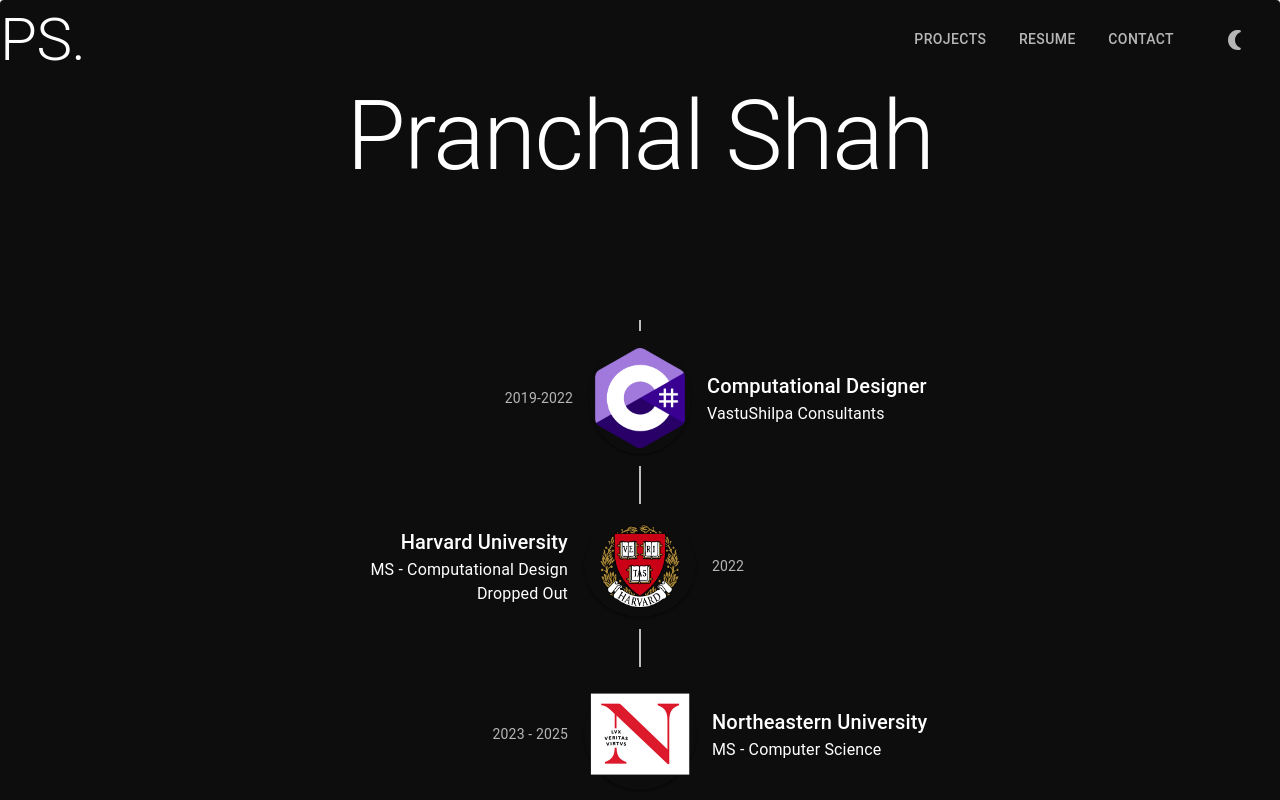
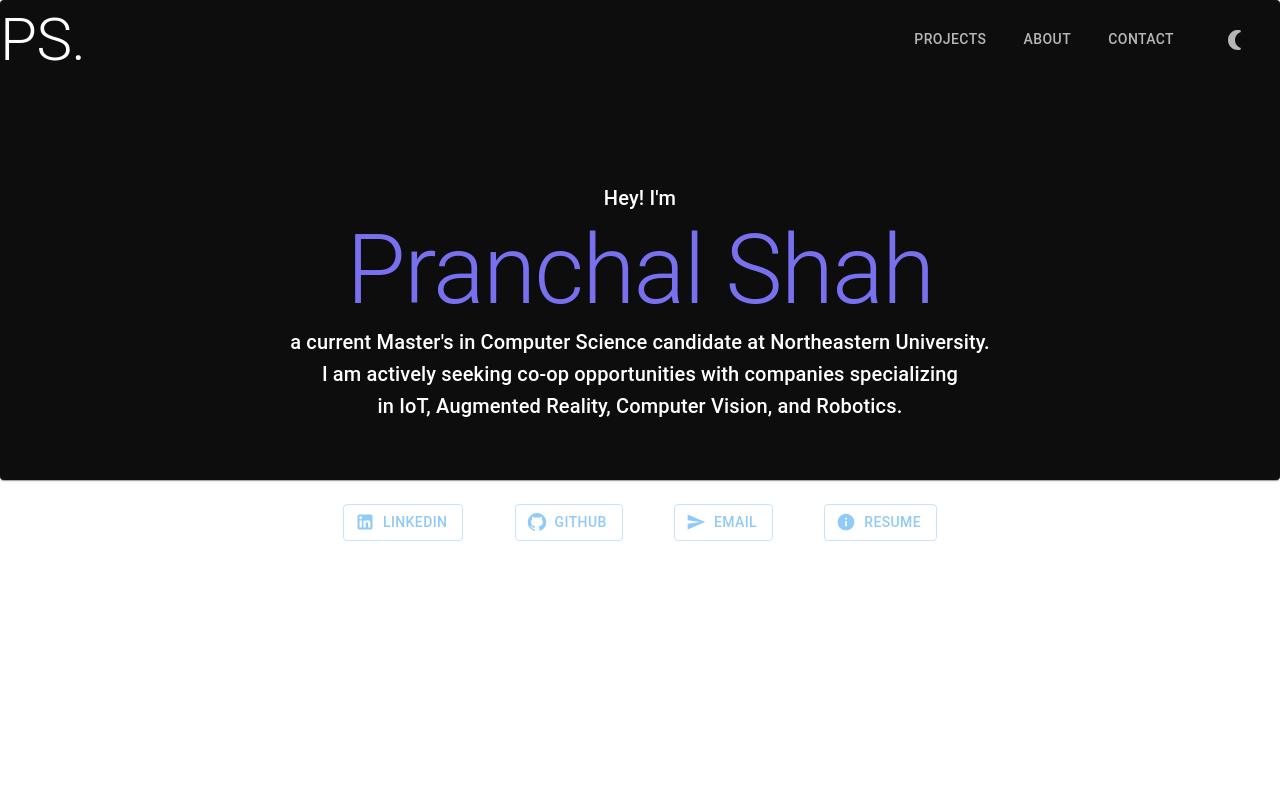
Before and after one commit to cyber-shah/personal-page, a React (Create React App) app: page / in a window 1280 px wide. Shown: the top 800 px of the page. Built offline with nearby package versions, Linux system fonts and the light colour scheme.

Commit message:
now onto resune

```diff
--- a/src/App.js
+++ b/src/App.js
@@ -15,17 +15,21 @@
 });
 
 const lightTheme = createTheme({});
+function App() {
+  const style = {
+    Main: {
+        height : '100vh',},
+    }
 
-function App() {
   return (
 
-      <div className='App'>
+      <div className='App' style={style.Main}>
         <ThemeProvider theme={darkTheme}>
         <Paper>
 
           <Navbar/>
           <About/>
-          <CustomizedTimeline/>
+          {/* <CustomizedTimeline/> */}
 
         </Paper>
       </ThemeProvider>
--- /dev/null
+++ b/src/components/About.css
@@ -0,0 +1,55 @@
+.About {
+    margin: 0 auto;
+    width: 80vw;
+    height: 50vh;
+    align-items: center;
+  }
+
+  .text{
+    margin: 0 auto;
+    padding-top: 10%;
+    align-items: center;
+  }
+
+  @keyframes gradient {
+    0% {
+      background: rgb(152, 69, 232);
+    }
+    25% {
+      background: rgb(51, 210, 255);
+    }
+    50% {
+      background: rgb(221, 87, 137);
+    }
+    75% {
+      background: rgb(152, 69, 232);
+    }
+    100% {
+      background: rgb(51, 210, 255);
+    }
+  }
+
+  .text-wrapper {
+    align-items: center;
+    -webkit-background-clip: text !important;
+    -webkit-text-fill-color: transparent;
+    background-size: 200% auto;
+    background-clip: text;
+    color: transparent;
+    font-size: '20vh';
+    text-fill-color: transparent;
+    white-space: nowrap;
+    width: '100vw';
+    animation: gradient 5s ease-in-out infinite;
+  }
+
+  .Links {
+    width: 80%;
+    height: 50%;
+    display: flex;
+    justify-content: center;
+    align-items: center; /* This will center items vertically */
+    padding: 25px;
+    gap : 4vw;
+    margin: 0 auto; /* This will center the .Links div */
+}
--- a/src/components/About.js
+++ b/src/components/About.js
@@ -1,6 +1,13 @@
 import { Box, Typography, Grid, Paper } from '@mui/material/index.js';
 import React from 'react';
 import personal_image from './personal-image.jpg';
+import './About.css';
+import Button from '@mui/material/Button';
+import DeleteIcon from '@mui/icons-material/Delete';
+import SendIcon from '@mui/icons-material/Send';
+import LinkedInIcon from '@mui/icons-material/LinkedIn';
+import GitHubIcon from '@mui/icons-material/GitHub';
+import InfoIcon from '@mui/icons-material/Info';
 
 const About = () => {
   return (
@@ -31,22 +38,43 @@
   );
 };
 
+function AboutMUI(props) {
+    return (
+        <div className='About'>
 
-function AboutMUI(props) {
-    const styles = {
-        Name : {
+            <div className = 'text'>
+                <Typography variant='h6'>
+                    Hey! I'm
+                </Typography>
 
-        }
-    }
-    return (
-    <div className="Page">
-        <div className="Name">
-            <Typography variant = 'h1'>
-                Pranchal Shah
-            </Typography>
+                <div className="text-wrapper">
+                    <Typography variant = 'h1'>
+                        Pranchal Shah
+                    </Typography>
+                </div>
+
+                <Typography variant='h6'>
+                    a current Master's in Computer Science candidate at Northeastern University.
+                    <br />I am actively seeking co-op opportunities with companies specializing <br /> in IoT, Augmented Reality, Computer Vision, and Robotics.
+                </Typography>
+            </div>
+
+            <div className = "Links">
+                <Button variant="outlined" startIcon={<LinkedInIcon />}>
+                    Linkedin
+                </Button>
+                <Button variant="outlined" startIcon={<GitHubIcon />}>
+                    GitHub
+                </Button>
+                <Button variant="outlined" startIcon={<SendIcon />}>
+                    Email
+                </Button>
+                <Button variant="outlined" startIcon={<InfoIcon />}>
+                    Resume
+                </Button>
+            </div>
         </div>
-    </div>
-    )
-}
+      );
+};
 
 export default AboutMUI;
--- a/src/components/Navbar.js
+++ b/src/components/Navbar.js
@@ -57,7 +57,7 @@
       <div className="text-wrapper">PS.</div>
       <div className="div">
         <div className="text-wrapper-2">Projects</div>
-        <div className="text-wrapper-2">Resume</div>
+        <div className="text-wrapper-2">About</div>
         <div className="text-wrapper-2">Contact</div>
         <img className="sun-fill" alt="Sun fill" src="sun-fill-1.svg" />
       </div>
@@ -92,7 +92,7 @@
                     aria-label="scrollable prevent tabs example"
                     >
                     <Tab label="Projects" />
-                    <Tab label="Resume" />
+                    <Tab label="About" />
                     <Tab label="Contact" />
                     <Tab icon={<NightlightRoundIcon />} aria-label="phone" />
                 </Tabs>
```
